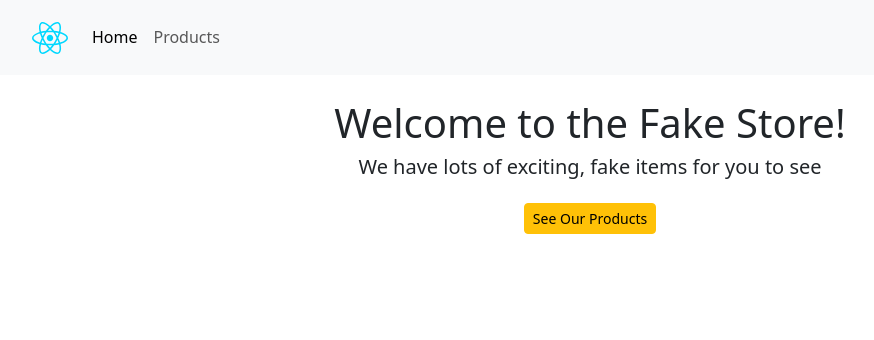
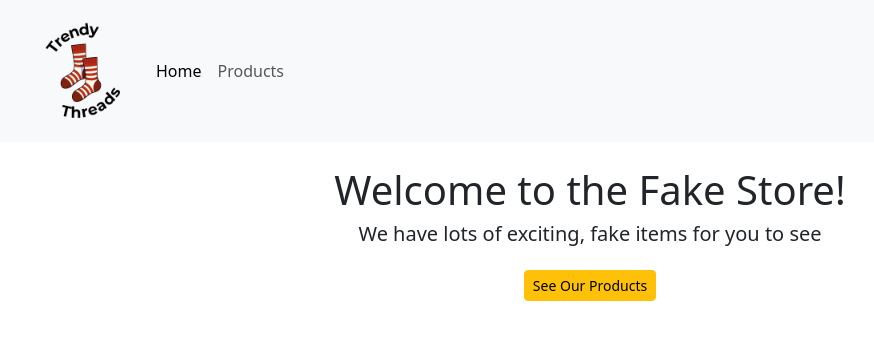
Before and after one commit to DiandreRuiz/fakestore-app, a React (Vite) app: page / in a window 1280 px wide. Shown: the top 340 px of the page, without its empty margins (50-924 px from the left). Built offline with nearby package versions, Linux system fonts and the light colour scheme.

Commit message:
Navbar and brand image updates

```diff
--- a/src/components/NavBar.jsx
+++ b/src/components/NavBar.jsx
@@ -2,14 +2,14 @@ import { NavLink } from "react-router-dom";
 import Container from "react-bootstrap/Container";
 import Navbar from "react-bootstrap/Navbar";
 import Nav from "react-bootstrap/Nav";
-import Brand from "../assets/react.svg";
+import Brand from "../assets/trendy_threads_logo.png";
 
 const NavBar = () => {
     return (
         <Navbar bg="light" variant="light" expand="md" className="p-3 mb-4">
             <Container>
                 <Navbar.Brand href="/" className="">
-                    <img src={Brand}></img>
+                    <img src={Brand} style={{width: "100px"}}></img>
                 </Navbar.Brand>
                 <Navbar.Toggle aria-controls="basic-navbar-nav" color="black" />
                 <Navbar.Collapse className="d-inline-block w-auto">
```
Also changed, not shown: src/assets/trendy_threads_logo.png (added).
